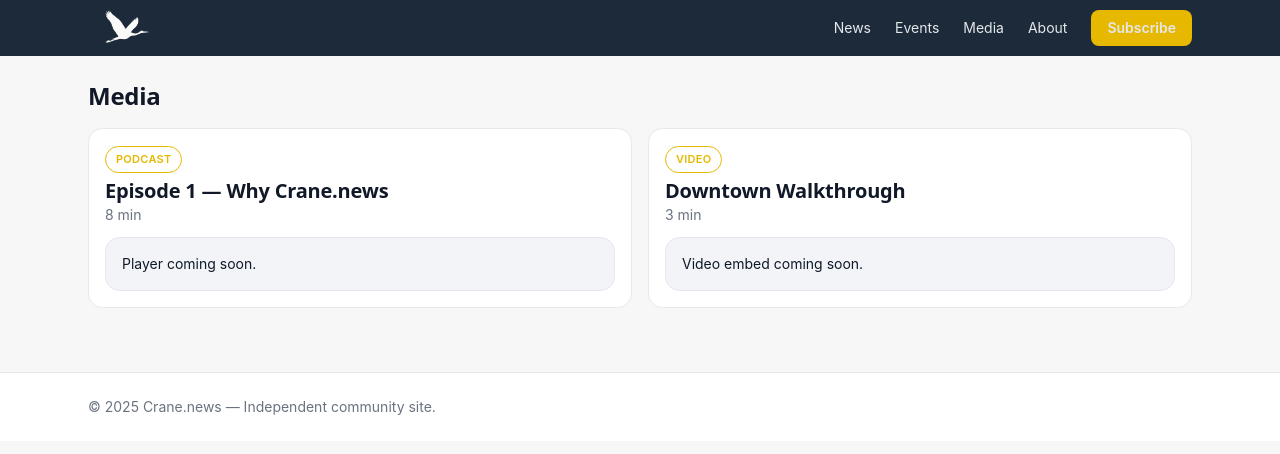
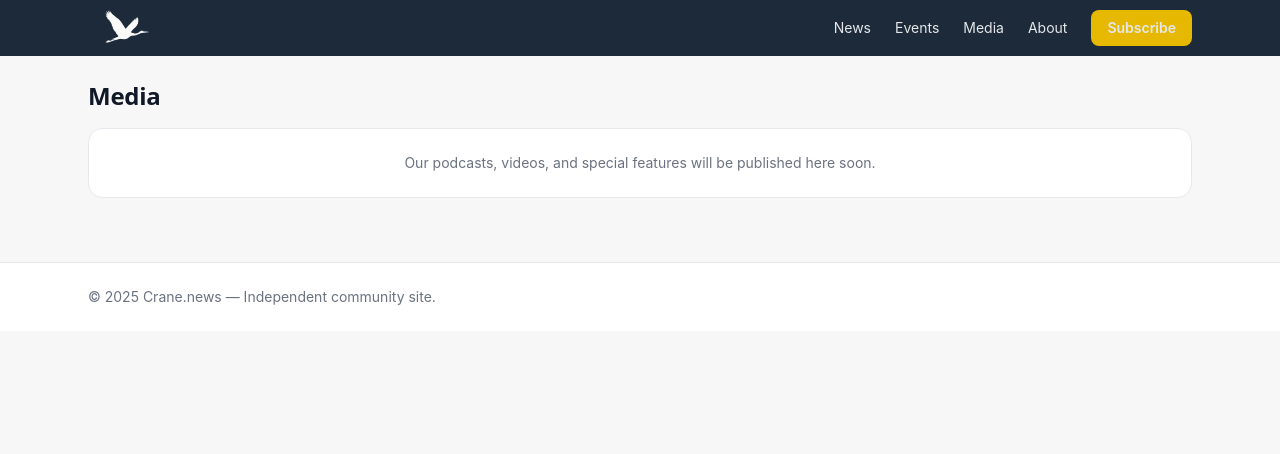
Before and after one commit to WarmMilkCodes/crane-news, a Next.js app: page /media in a window 1280 px wide. Shown: the top 454 px of the page. Built offline with nearby package versions, Linux system fonts and the light colour scheme.

Commit message:
update email address

```diff
--- a/src/app/about/page.tsx
+++ b/src/app/about/page.tsx
@@ -10,7 +10,6 @@ export default function AboutPage() {
         <h1 className="h-serif text-2xl">About Crane.news</h1>
         <p className="text-[var(--color-muted)] mt-2">
           Independent local updates for Crane, Missouri — news, events, and media.
-          We’re community-run and not affiliated with the City of Crane.
         </p>
       </header>
 
@@ -46,7 +45,7 @@ export default function AboutPage() {
         <h2 className="h-serif text-lg">Corrections & updates</h2>
         <p className="text-sm mt-2">
           See something off? We’ll fix it. Email{" "}
-          <a href="mailto:hello@crane.news" className="underline">hello@crane.news</a>{" "}
+          <a href="mailto:support@crane.news" className="underline">support@crane.news</a>{" "}
           with the post link and the correction. Time-sensitive items (road closures, advisories) are prioritized.
         </p>
       </section>
--- a/src/app/media/page.tsx
+++ b/src/app/media/page.tsx
@@ -1,21 +1,17 @@
-export const metadata = { title: "Media — Crane.news" };
+export const metadata = {
+  title: "Media — Crane.news",
+  description: "Podcasts, videos, and other media from Crane.news."
+};
 
 export default function MediaPage() {
   return (
     <section className="space-y-4">
       <h1 className="h-serif text-2xl">Media</h1>
+
       <div className="grid md:grid-cols-2 gap-4">
-        <div className="card p-4">
-          <div className="tag tag--gold">Podcast</div>
-          <h3 className="h-serif text-xl mt-1">Episode 1 — Why Crane.news</h3>
-          <p className="text-sm text-[var(--color-muted)]">8 min</p>
-          <div className="mt-3 panel p-4 text-sm">Player coming soon.</div>
-        </div>
-        <div className="card p-4">
-          <div className="tag tag--gold">Video</div>
-          <h3 className="h-serif text-xl mt-1">Downtown Walkthrough</h3>
-          <p className="text-sm text-[var(--color-muted)]">3 min</p>
-          <div className="mt-3 panel p-4 text-sm">Video embed coming soon.</div>
+        {/* Empty State — replace with real mapped content */}
+        <div className="col-span-full card p-6 text-center text-sm text-[var(--color-muted)]">
+          Our podcasts, videos, and special features will be published here soon.
         </div>
       </div>
     </section>
```
